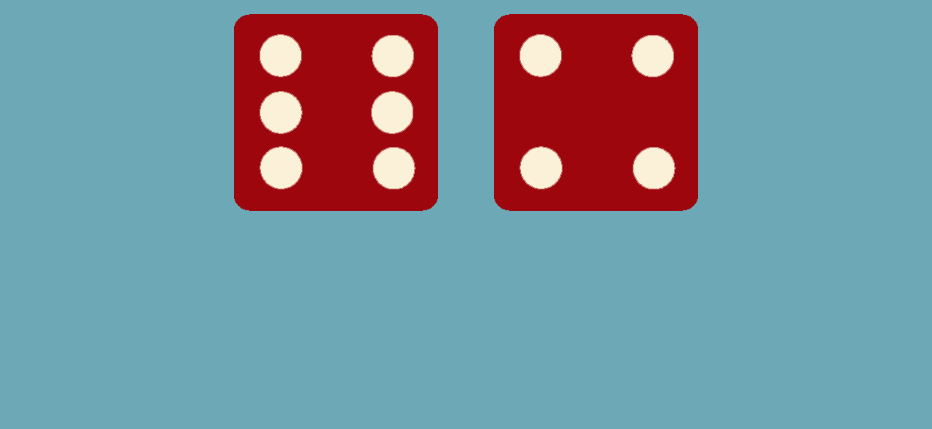
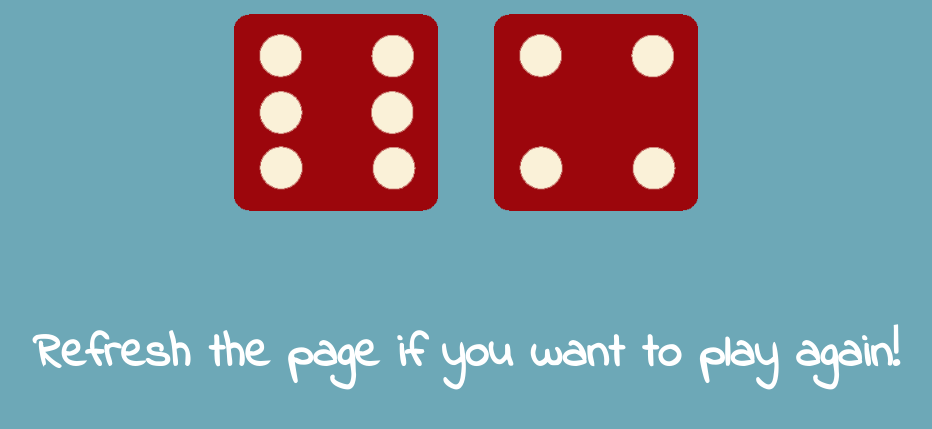
Before and after one commit to elenasacristan/dice-game, a plain HTML site: page index.html in a window 1280 px wide. Shown: the part 481-910 px from the top of the page, without its empty margins (174-1106 px from the left). Before the commit the page ends 800 px from the top, so only its background shows below. Drawn offline with Linux system fonts and the light colour scheme.

Commit message:
intructions added to html file

```diff
--- a/index.html
+++ b/index.html
@@ -25,6 +25,9 @@
     </div>
 
   </div>
+  <footer>
+    <p>Refresh the page if you want to play again!</p>
+  </footer>
 
   <script src="dicee.js"></script>
 
--- a/styles.css
+++ b/styles.css
@@ -30,3 +30,11 @@ p {
 img {
   width: 80%;
 }
+
+footer p {
+  margin-top: 100px;
+  font-size: 3rem;
+  text-align: center;
+  color: white;
+  font-weight: bolder;
+}
```
